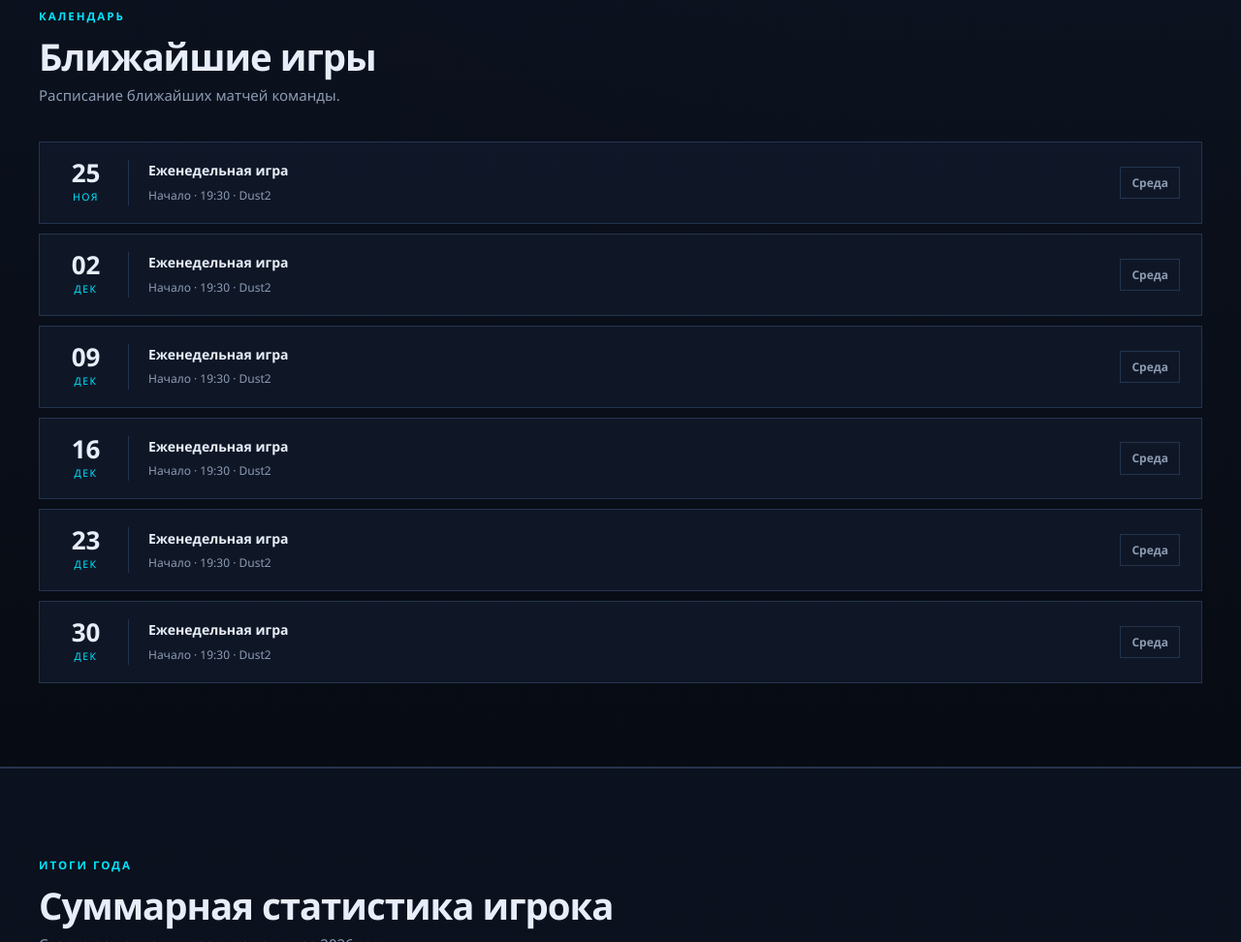
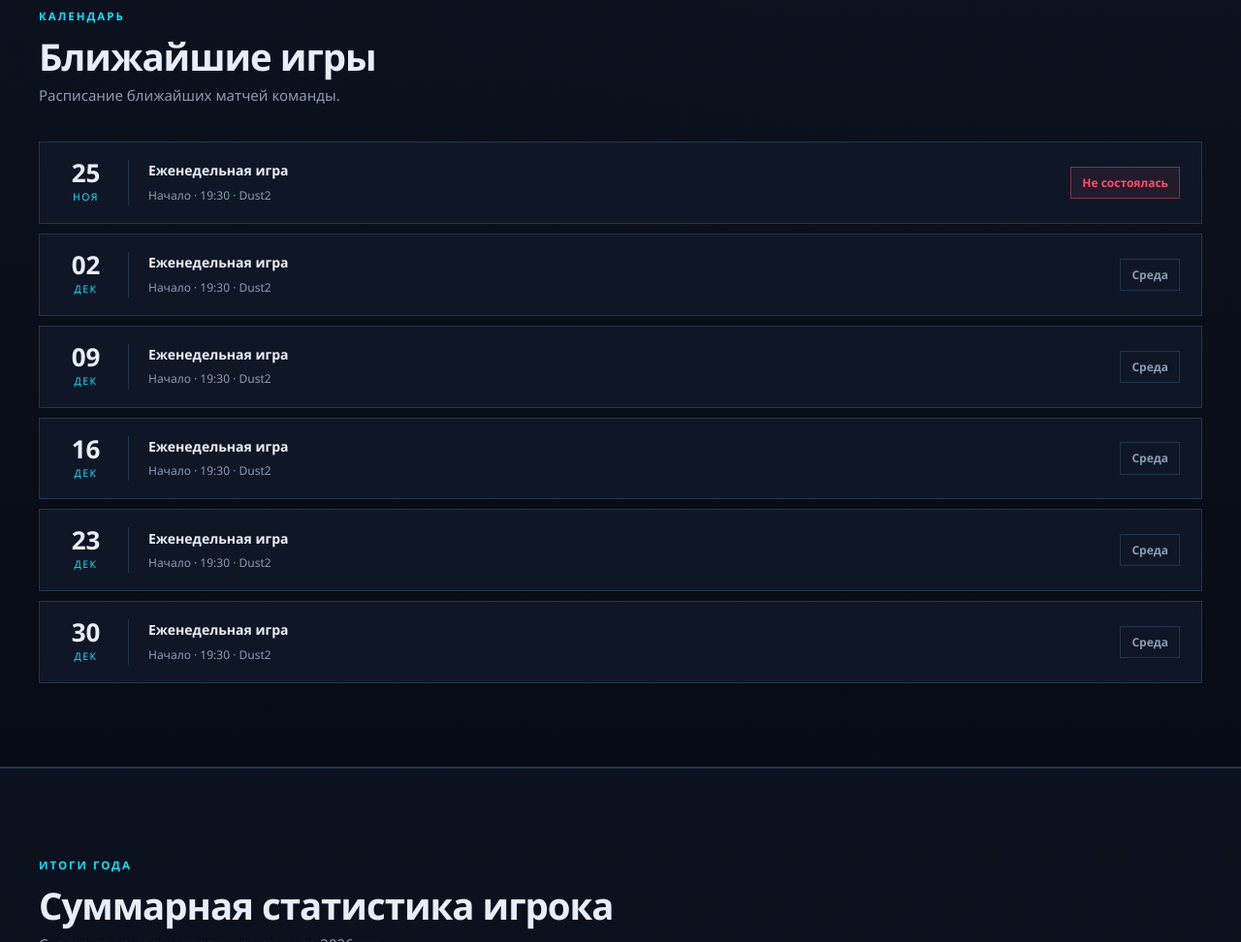
Before and after one commit to Collectioner1/cs2-friends-site, a plain HTML site: page index.html in a window 1280 px wide. Shown: the part 1796-2768 px from the top of the page at 97% size. Drawn offline with Linux system fonts and the light colour scheme.

Commit message:
Mark November 25 meeting as not held

```diff
--- a/assets/css/style.css
+++ b/assets/css/style.css
@@ -132,6 +132,7 @@ img{max-width:100%;display:block}
 .match__info strong{display:block;font-size:14px}
 .match__info span{color:var(--muted);font-size:12px}
 .status{font-size:12px;font-weight:800;padding:6px 11px;border:1px solid var(--line);color:var(--muted);white-space:nowrap}
+.status--canceled{color:var(--red);border-color:rgba(255,77,109,.45);background:rgba(255,77,109,.08)}
 
 /* Статистика */
 .stats-grid{display:grid;grid-template-columns:repeat(4,minmax(0,1fr));gap:14px}
--- a/index.html
+++ b/index.html
@@ -165,7 +165,7 @@
         <article class="match match--weekly">
           <div class="match__date"><strong>25</strong><span>НОЯ</span></div>
           <div class="match__info"><strong>Еженедельная игра</strong><span>Начало · 19:30 · Dust2</span></div>
-          <span class="status">Среда</span>
+          <span class="status status--canceled">Не состоялась</span>
         </article>
         <article class="match match--weekly">
           <div class="match__date"><strong>02</strong><span>ДЕК</span></div>
```
